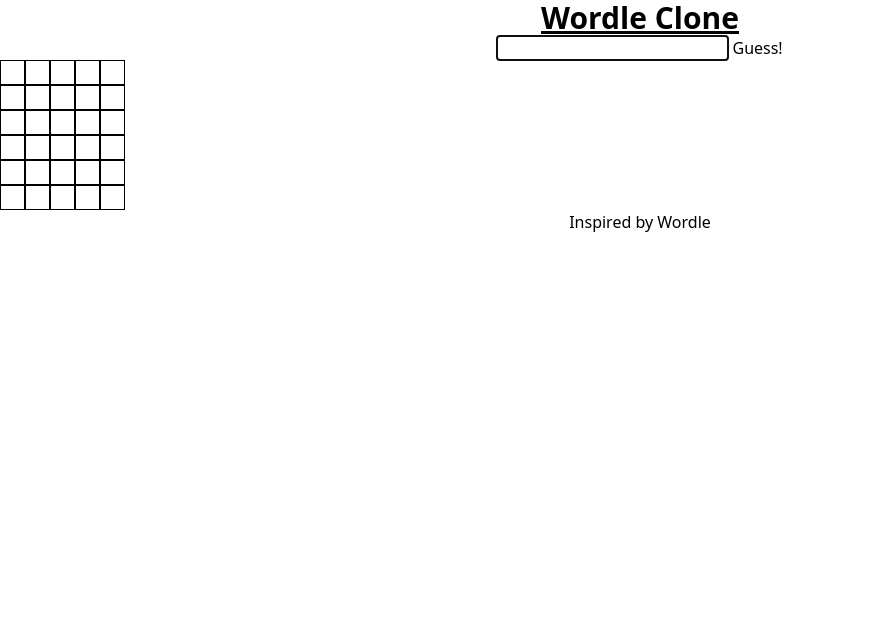
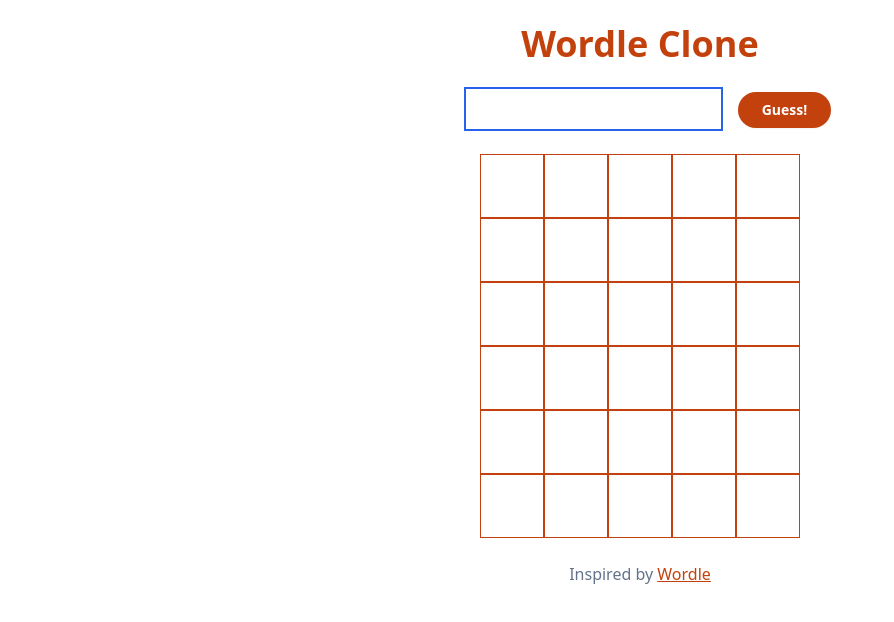
Before and after one commit to brenelz/wordle-clone, a React (Vite) app: page / in a window 1280 px wide. Shown: the top 622 px of the page, without its empty margins (0-894 px from the left). Built offline with nearby package versions, Linux system fonts and the light colour scheme.

Commit message:
Add tailwindcss styling

```diff
--- a/package.json
+++ b/package.json
@@ -7,6 +7,7 @@
     "preview": "vite preview"
   },
   "dependencies": {
+    "@tailwindcss/forms": "^0.4.0",
     "react": "^17.0.2",
     "react-dom": "^17.0.2"
   },
--- a/src/App.tsx
+++ b/src/App.tsx
@@ -3,6 +3,7 @@
 import AVAILABLE_WORDS from "./words";
 
 const getRandomWord = () => {
+  return "CHUNK";
   return AVAILABLE_WORDS[
     Math.floor(Math.random() * AVAILABLE_WORDS.length)
   ].toUpperCase();
@@ -99,12 +100,9 @@
     setGuess("");
   };
 
-  const getStyles = (result: GuessResult) => {
+  const getClassesForResults = (result: GuessResult) => {
     if (result === "correct") {
-      return {
-        color: "white",
-        backgroundColor: "green",
-      };
+      return "text-white bg-orange-700";
     }
 
     if (result === "incorrect") {
@@ -112,10 +110,7 @@
     }
 
     if (result === "wrong-spot") {
-      return {
-        color: "black",
-        backgroundColor: "yellow",
-      };
+      return "bg-yellow-200";
     }
 
     return {};
@@ -146,33 +141,52 @@
   };
 
   return (
-    <div className="text-center">
-      <h1 className="text-3xl font-bold underline">Wordle Clone</h1>
+    <div className="container mx-auto max-w-md text-center text-orange-700">
+      <h1 className="text-4xl font-bold py-6">Wordle Clone</h1>
 
       <div>
         {wordDoesntExist !== "" && (
-          <p>"{wordDoesntExist}" does not exist. Try again.</p>
+          <p className="bg-orange-700 text-white p-2">
+            "{wordDoesntExist}" does not exist. Try again.
+          </p>
         )}
         {hasWon && (
-          <p>
-            You have won!{" "}
-            <button autoFocus onClick={playAgain}>
+          <>
+            <p className="bg-orange-700 text-white p-2">
+              You have won the game by guessing the word correctly 😀!{" "}
+            </p>
+            <p className="pt-4">
+              <button
+                className="px-6 py-2 font-semibold text-sm bg-orange-700 hover:bg-orange-800 text-white rounded-full shadow-sm"
+                autoFocus
+                onClick={playAgain}
+              >
                 Play again
               </button>
             </p>
+          </>
         )}
         {hasLost && (
-          <p>
-            You have lost :(. The word was {word} <br />
-            <button autoFocus onClick={playAgain}>
+          <>
+            <p className="bg-orange-700 text-white p-2">
+              You did not guess the world "{word}" correctly 😞
+            </p>
+            <p className="pt-4">
+              <button
+                className="px-6 py-2 font-semibold text-sm bg-orange-700 hover:bg-orange-800 text-white rounded-full shadow-sm"
+                autoFocus
+                onClick={playAgain}
+              >
                 Play again
               </button>
             </p>
+          </>
         )}
         {!hasWon && !hasLost && (
           <form onSubmit={handleGuess}>
             <p>
               <input
+                className="mx-4 border-orange-700"
                 autoFocus
                 type="text"
                 name="guess"
@@ -183,25 +197,22 @@
                 required
                 autoComplete="off"
               />
-              &nbsp;
-              <button>Guess!</button>
+              <button className="px-6 py-2 font-semibold text-sm bg-orange-700 hover:bg-orange-800 text-white rounded-full shadow-sm">
+                Guess!
+              </button>
             </p>
           </form>
         )}
 
-        <div>
+        <div className="w-full py-6 ">
           {guesses.map((row, y) => (
-            <div style={{ display: "flex" }} key={y}>
+            <div className="flex justify-center items-center" key={y}>
               {row.map((value, x) => (
                 <div
                   key={x}
-                  style={{
-                    width: "25px",
-                    height: "25px",
-                    padding: "10px",
-                    border: "1px solid black",
-                    ...getStyles(guessResults[y][x]),
-                  }}
+                  className={`${getClassesForResults(
+                    guessResults[y][x]
+                  )} flex justify-center font-bold text-3xl items-center w-16 h-16 border border-orange-700`}
                 >
                   {value}
                 </div>
@@ -210,8 +221,14 @@
           ))}
         </div>
       </div>
-      <p>
-        Inspired by <a href="https://www.powerlanguage.co.uk/wordle/">Wordle</a>
+      <p className="text-slate-500">
+        Inspired by{" "}
+        <a
+          className="underline text-orange-700"
+          href="https://www.powerlanguage.co.uk/wordle/"
+        >
+          Wordle
+        </a>
       </p>
     </div>
   );
--- a/tailwind.config.js
+++ b/tailwind.config.js
@@ -3,5 +3,5 @@
   theme: {
     extend: {},
   },
-  plugins: [],
+  plugins: [require("@tailwindcss/forms")],
 };
```
Also changed, not shown: 1 other file (tests, documents, lock files or other folders). Lines whose indentation alone changed are shown as unchanged.
